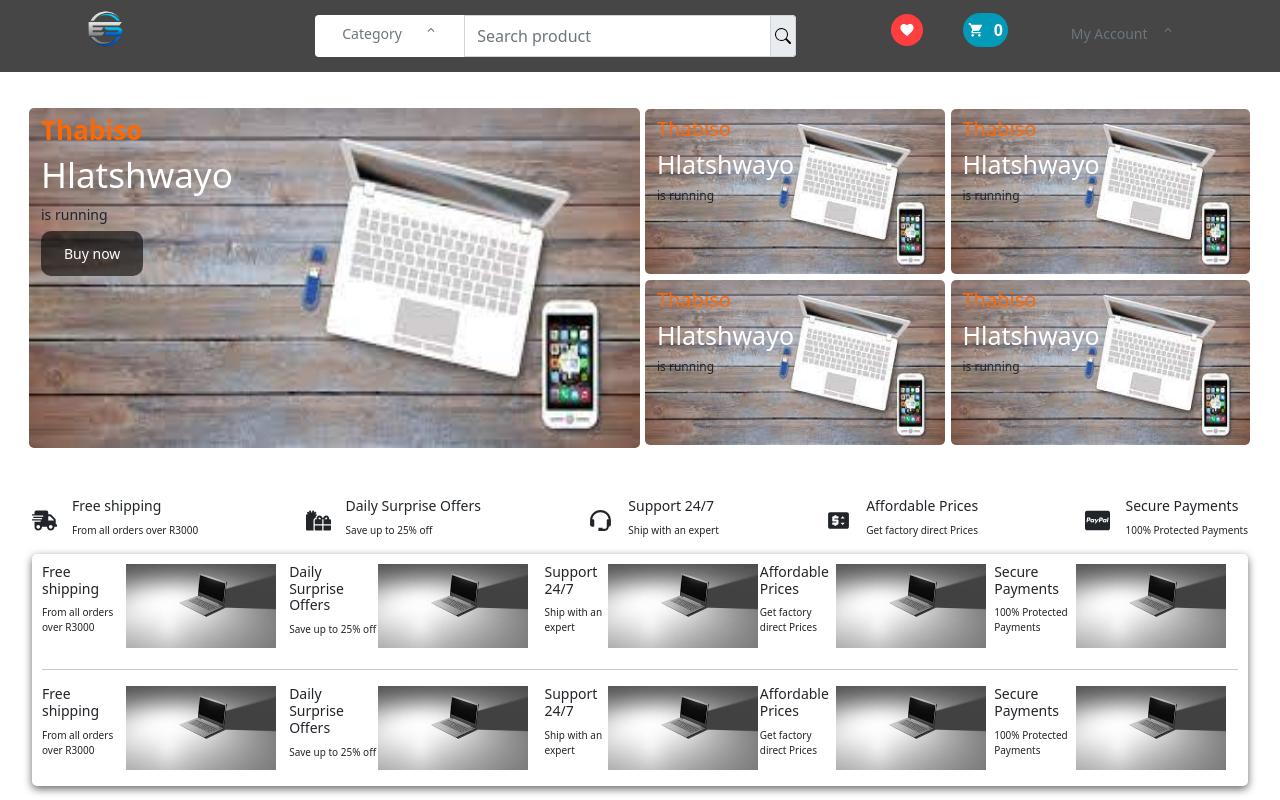
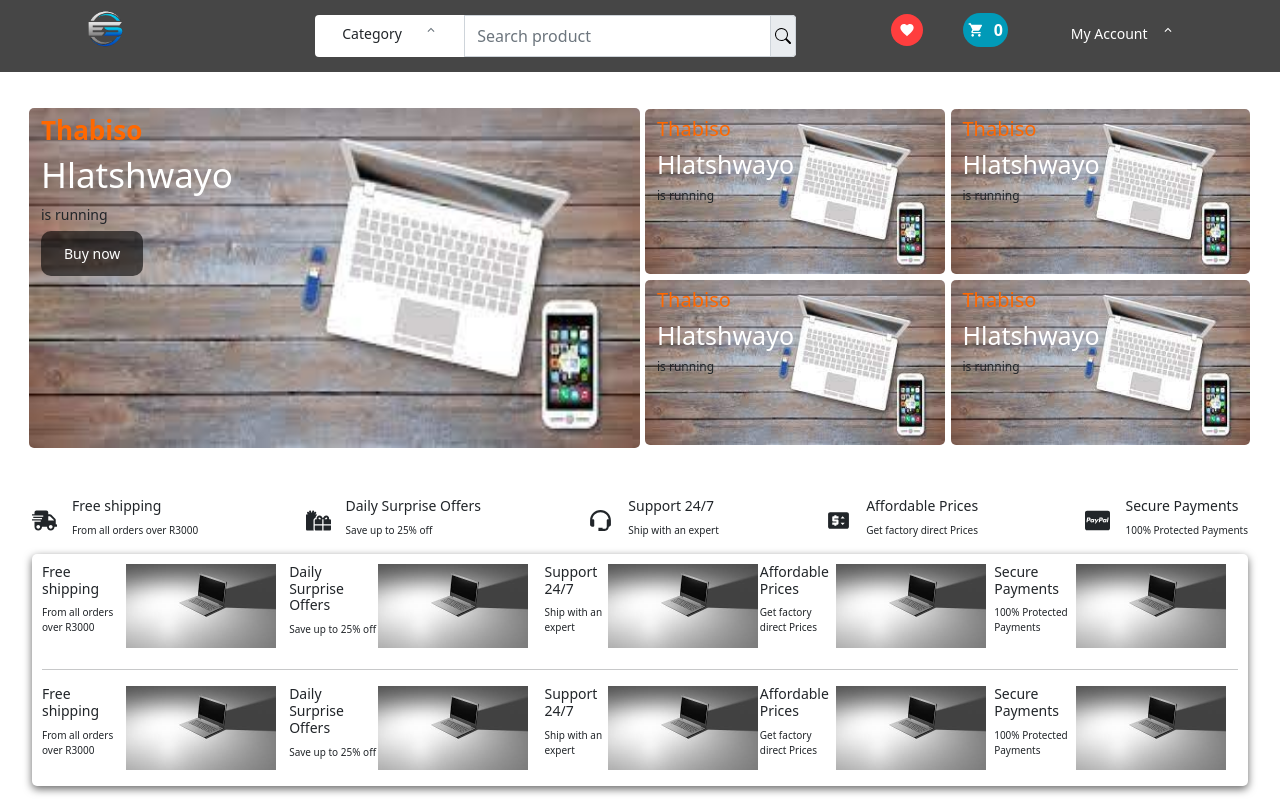
Before and after one commit to Thabiso-Timzo/express-store, a React (Create React App) app: page / in a window 1280 px wide. Shown: the top 800 px of the page. Built offline with nearby package versions, Linux system fonts and the light colour scheme.

Commit message:
Modified UI

```diff
--- a/src/components/acc-dropdown/AccDropdown.jsx
+++ b/src/components/acc-dropdown/AccDropdown.jsx
@@ -20,9 +20,9 @@ const AccDropdown = () => {
           <div className="dropdown-container">
             <div className="dropdown-header" onClick={handleClick}>
               <div className="dropdown-title">
-                My Account
+                <p className='text-white'>My Account</p>
               </div>
-              {open ? <MdOutlineKeyboardArrowDown />: <MdOutlineKeyboardArrowUp /> }
+              {open ? <MdOutlineKeyboardArrowDown color='white' />: <MdOutlineKeyboardArrowUp color='white' /> }
             </div>
           </div>
           {open && (
--- a/src/components/category/Category.jsx
+++ b/src/components/category/Category.jsx
@@ -14,14 +14,14 @@ const Category = () => {
         setOpen(!open)
     }
   return (
-    <div header-container>
+
         <div className="wrapper">
             <div className="dropdown">
                 <div className="dropdown-wrapper">
                     <div className="dropdown-container">
                         <div className="dropdown-header" onClick={handleClick}>
                             <div className="dropdown-title">
-                               <p>{selected ? selected : "Category"}</p>
+                               <p className="text-dark">{selected ? selected : "Category"}</p>
                             </div>
                             {open ? <MdOutlineKeyboardArrowDown />: <MdOutlineKeyboardArrowUp /> }
                         </div>
@@ -30,6 +30,7 @@ const Category = () => {
                         <ul className='list'>
                             {options.map((item, i) => (
                                 <li
+                                    key={i}
                                     onClick={
                                         () => {setSelected(item);
                                         setOpen(false)
@@ -41,7 +42,7 @@ const Category = () => {
                 </div>
             </div>
         </div>
-    </div>
+
   )
 }
 
```
